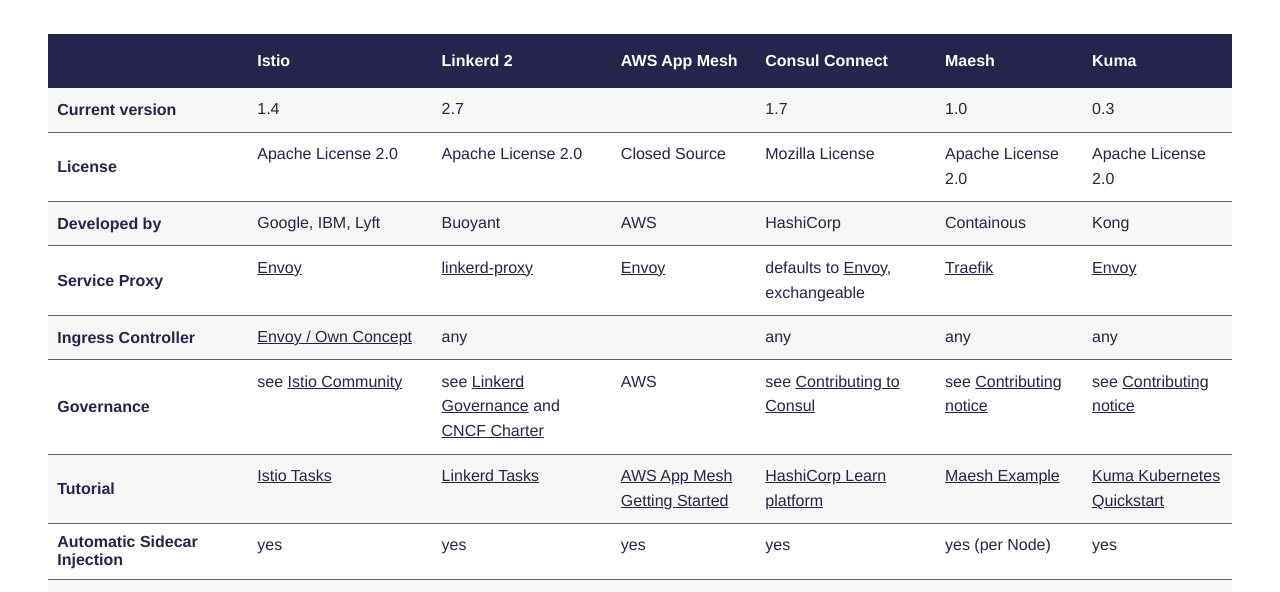
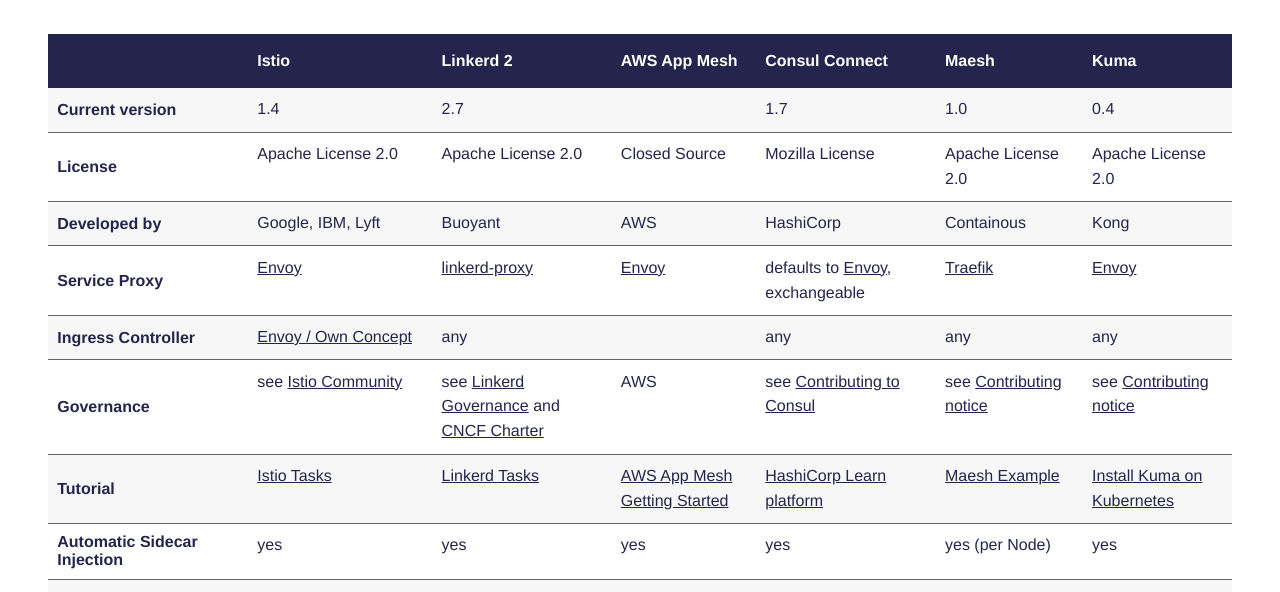
Before and after one commit to servicemesh-es/servicemesh.es, a Jekyll site: the page built from index.md, in a window 1280 px wide and 900 px high, scrolled down 4569 px. Shown: the part 160-752 px from the top of the window. Built offline with Jekyll 4.4.1, drawn with Linux system fonts in a browser that asks for light colours; some web fonts are replaced; some of the changed lines change nothing that is shown.

Commit message:
Kuma 0.4

```diff
--- a/_includes/comparison.html
+++ b/_includes/comparison.html
@@ -20,7 +20,7 @@
         <td></td>
         <td>1.7</td>
         <td>1.0</td>
-        <td>0.3</td>
+        <td>0.4</td>
       </tr>
       <tr>
         <th scope="row">License</th>
@@ -60,7 +60,7 @@
       </tr>
       <tr>
           <th scope="row">Governance</th>
-          <td>see <a href="https://github.com/istio/community" target="_blank">Istio Community</a></td>
+          <td>see <a href="https://github.com/istio/community#istio-community" target="_blank">Istio Community</a></td>
           <td>see <a href="https://github.com/linkerd/linkerd2/blob/master/GOVERNANCE.md" target="_blank">Linkerd Governance</a> and <a href="https://github.com/cncf/foundation/blob/master/charter.md" target="_blank" >CNCF Charter</a></td>
           <td>AWS</td>
           <td>see <a href="https://github.com/hashicorp/consul/blob/master/.github/CONTRIBUTING.md" target="_blank">Contributing to Consul</a></td>
@@ -71,10 +71,10 @@
           <th scope="row">Tutorial</th>
           <td><a href="https://istio.io/docs/tasks/" target="_blank">Istio Tasks</a></td>
           <td><a href="https://linkerd.io/2/tasks/books/" target="_blank">Linkerd Tasks</a></td>
-          <td><a href="docs.aws.amazon.com/app-mesh/latest/userguide/appmesh-getting-started.html" target="_blank">AWS App Mesh Getting Started</a></td>
+          <td><a href="https://docs.aws.amazon.com/app-mesh/latest/userguide/appmesh-getting-started.html" target="_blank">AWS App Mesh Getting Started</a></td>
           <td><a href="https://learn.hashicorp.com/consul/getting-started/connect" target="_blank">HashiCorp Learn platform</a></td>
           <td><a href="https://docs.mae.sh/examples/" target="_blank">Maesh Example</a></td>
-          <td><a href="https://kuma.io/docs/0.2.2/installation/kubernetes/#kubernetes" target="_blank">Kuma Kubernetes Quickstart</a></td>
+          <td><a href="https://kuma.io/docs/latest/installation/kubernetes/" target="_blank">Install Kuma on Kubernetes</a></td>
         </tr>
         <tr>
           <th scope="row">Automatic Sidecar Injection</th>
@@ -273,7 +273,7 @@
         <td>no</td>
         <td>no</td>
         <td>yes</td>
-        <td>no</td>
+        <td>yes</td>
       </tr>
       <tr>
         <th scope="row">Per-Route Metrics<small class="form-text">Collect values for each HTTP endpoint individually</small></th>
@@ -291,7 +291,7 @@
         <td>yes, <a href="http://aws.amazon.com/cloudwatch/" target="_blank">AWS Cloud Watch</a></td>
         <td>yes, showing configuration and availability only</td>
         <td>no</td>
-        <td><a href="https://kuma.io/docs/latest/documentation/#gui" target="_blank">yes</a>, showing configuration only</td>
+        <td><a href="https://kuma.io/docs/latest/documentation/gui" target="_blank">yes</a>, showing configuration only</td>
       </tr>
       <tr>
         <th scope="row">Compatible Tracing-Backends</th>
@@ -325,7 +325,7 @@
         <td><a href="https://docs.aws.amazon.com/app-mesh/latest/APIReference/API_CreateRoute.html" target="_blank">yes</a></td>
         <td><a href="https://www.consul.io/docs/agent/config-entries/service-splitter.html" target="_blank">yes</a></td>
         <td>yes, through <a href="https://github.com/deislabs/smi-spec/blob/master/traffic-split.md" target="_blank">SMI</a></td>
-        <td><a href="https://kuma.io/docs/0.3.2/policies/#traffic-route" target="_blank">yes</a></td>
+        <td><a href="https://kuma.io/docs/latest/policies/traffic-route/" target="_blank">yes</a></td>
       </tr>
       <tr>
         <th scope="row">Header- and Path-based Traffic Splits<small class="form-text">Routing rules based on request header and path</small></th>
@@ -402,7 +402,7 @@
         <td><a href="https://docs.aws.amazon.com/app-mesh/latest/userguide/virtual-node-tls.html" target="_blank">in preview</a></td>
         <td><a href="https://www.consul.io/docs/connect/connect-internals.html#mutual-transport-layer-security-mtls-" target="_blank">yes</a></td>
         <td>no</td>
-        <td><a href="https://kuma.io/docs/latest/documentation/#mtls" target="_blank">yes</a></td>
+        <td><a href="https://kuma.io/docs/latest/policies/mutual-tls" target="_blank">yes</a></td>
       </tr>
       <tr>
         <th scope="row">External CA certificate and key pluggable <small class="form-text">e.g. <a href="https://www.vaultproject.io" target="_blank">Vault</a>, <a href="https://cert-manager.io/docs/installation/kubernetes/" target="_blank">cert-manager</a></small></th>
@@ -411,7 +411,7 @@
         <td><a href="https://docs.aws.amazon.com/app-mesh/latest/userguide/virtual-node-tls.html" target="_blank">yes</a></td>
         <td><a href=https://www.consul.io/docs/connect/ca/consul.html#specifying-a-custom-private-key-and-root-certificate" target="_blank">yes</a></td>
         <td>no</td>
-        <td><a href="https://kuma.io/docs/0.3.2/policies/#provided-ca" target="_blank">yes</a></td>
+        <td><a href="https://kuma.io/docs/latest/policies/mutual-tls/#provided-ca" target="_blank">yes</a></td>
       </tr>
       <tr>
         <th scope="row">Authorization Rules</th>
@@ -420,7 +420,7 @@
         <td></td>
         <td><a href="https://www.consul.io/docs/connect/intentions.html" target="_blank">yes</a></td>
         <td>no</td>
-        <td><a href="https://kuma.io/docs/0.3.1/policies/#traffic-permissions" target="_blank">yes</a></td>
+        <td><a href="https://kuma.io/docs/latest/policies/traffic-permissions/" target="_blank">yes</a></td>
       </tr>
     </tbody>
   </table>
```
